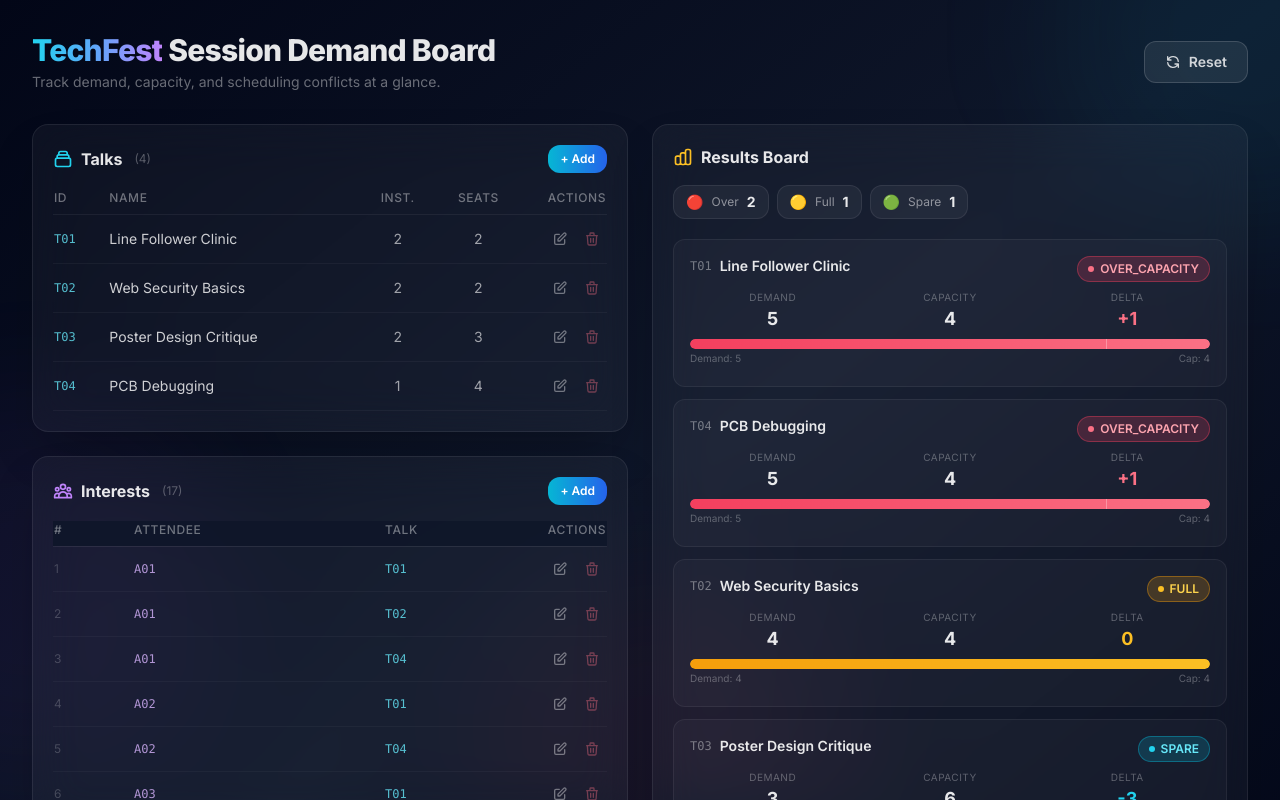
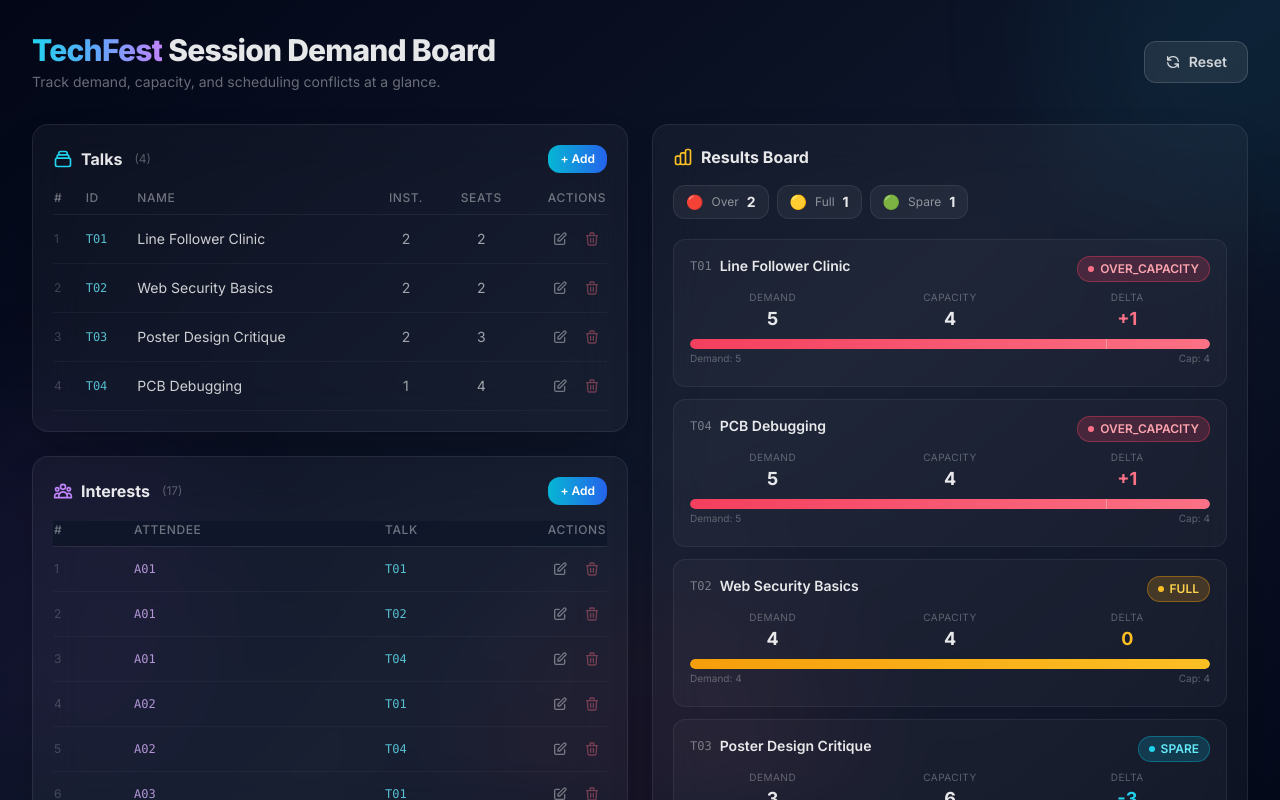
Before and after one commit to codervaruns/TechFest-Session-Demand-Board, a React (Vite) app: page / in a window 1280 px wide. Shown: the top 800 px of the page. Built offline with nearby package versions, Linux system fonts and the light colour scheme.

Commit message:
feat: add index column to the talks table and update colspan for empty state

```diff
--- a/src/App.jsx
+++ b/src/App.jsx
@@ -530,6 +530,7 @@ export default function App() {
                 <table className="w-full text-sm">
                   <thead>
                     <tr className="text-white/40 text-xs uppercase tracking-wider border-b border-white/[0.06]">
+                      <th className="text-left pb-2 pr-3 font-medium">#</th>
                       <th className="text-left pb-2 pr-3 font-medium">ID</th>
                       <th className="text-left pb-2 pr-3 font-medium">Name</th>
                       <th className="text-center pb-2 pr-3 font-medium">Inst.</th>
@@ -543,6 +544,7 @@ export default function App() {
                         key={talk._key}
                         className="border-b border-white/[0.04] hover:bg-white/[0.03] transition-colors"
                       >
+                        <td className="py-2.5 pr-3 text-white/20 text-xs">{i + 1}</td>
                         <td className="py-2.5 pr-3 font-mono text-cyan-300/80 text-xs">{talk.id}</td>
                         <td className="py-2.5 pr-3 text-white/80">{talk.name}</td>
                         <td className="py-2.5 pr-3 text-center text-white/60">{talk.instances}</td>
@@ -573,7 +575,7 @@ export default function App() {
                     ))}
                     {talks.length === 0 && (
                       <tr>
-                        <td colSpan={5} className="py-8 text-center text-white/20 text-sm">
+                        <td colSpan={6} className="py-8 text-center text-white/20 text-sm">
                           No talks defined. Click "+ Add" to create one.
                         </td>
                       </tr>
```
